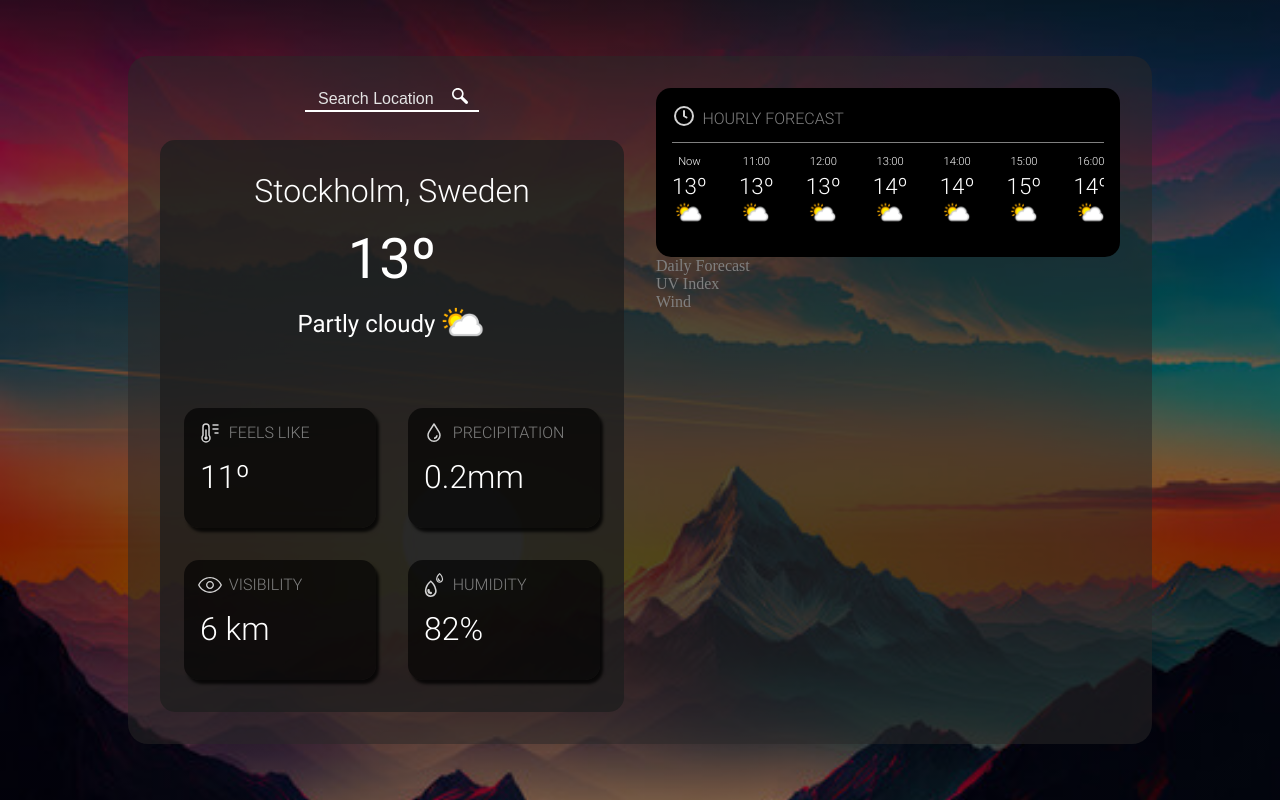
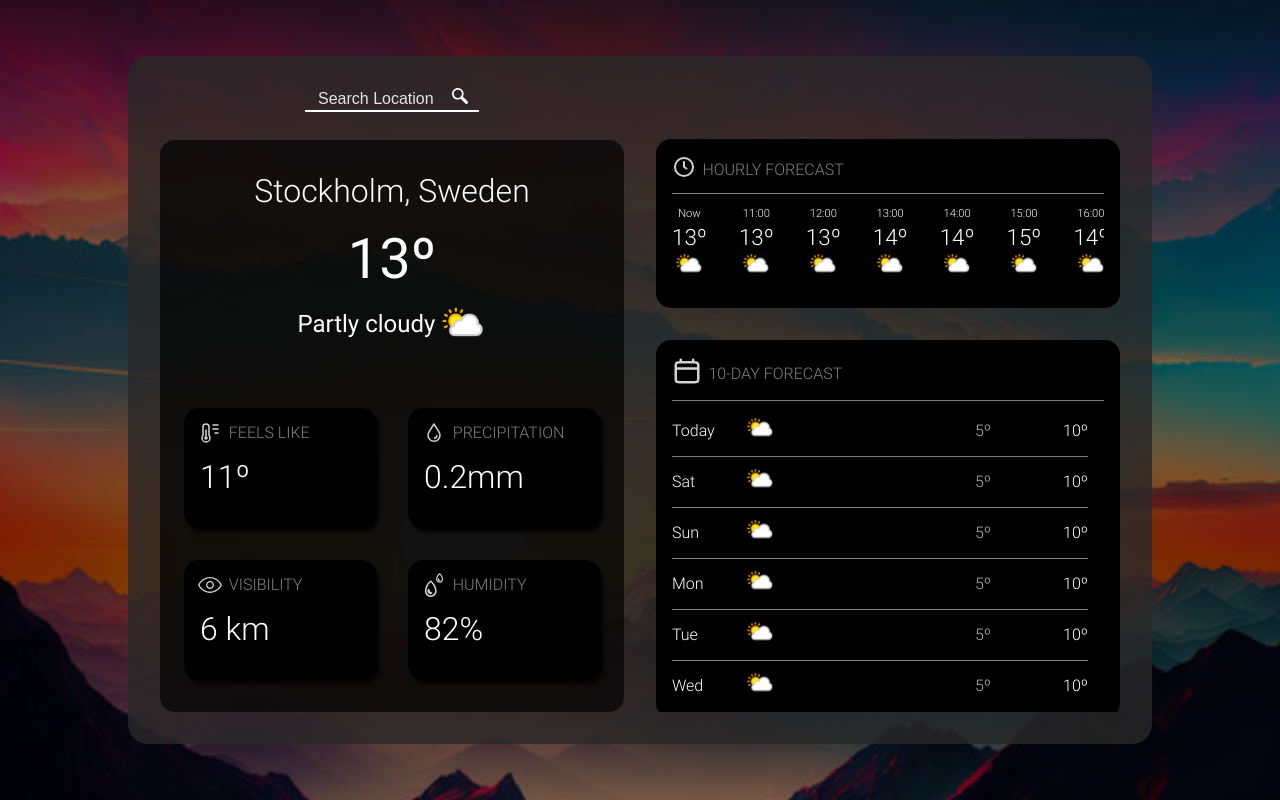
Before and after one commit to hampusbosson/weather-app, a website built with webpack: page src/index.html in a window 1280 px wide. Built offline with nearby package versions, Linux system fonts and the light colour scheme.

Commit message:
Add and style '10-day forecast' box.

```diff
--- a/src/index.html
+++ b/src/index.html
@@ -181,14 +181,71 @@
                 </div>
             </div>
             <div class="dayForecast">
-                <div class="boxTitle">Daily Forecast</div>
-            </div>
-            <div class="uvAndWind">
-                <div class="uvBox">
-                    <div class="boxTitle">UV Index</div>
+                <div class="daily-header">
+                    <div class="daily-header-icon"><img src="icons/calendar-svgrepo-com.svg" id="daily-header-icon"></div>
+                    <div class="boxTitle">10-DAY FORECAST</div>
                 </div>
-                <div class="windBox">
-                    <div class="boxTitle">Wind</div>
+                <div class="daily-box">
+                    <div class="i-daily" id="i-daily-first">
+                        <div class="day">Today</div>
+                        <div class="daily-icon"><img src="icons/weather/64x64/day/116.png" id="daily-icon"></div>
+                        <div class="daily-low-temp">5º</div>
+                        <div class="daily-high-temp">10º</div>
+                    </div>
+                    <div class="i-daily" id="i-daily">
+                        <div class="day">Sat</div>
+                        <div class="daily-icon"><img src="icons/weather/64x64/day/116.png" id="daily-icon"></div>
+                        <div class="daily-low-temp">5º</div>
+                        <div class="daily-high-temp">10º</div>
+                    </div>
+                    <div class="i-daily" id="i-daily">
+                        <div class="day">Sun</div>
+                        <div class="daily-icon"><img src="icons/weather/64x64/day/116.png" id="daily-icon"></div>
+                        <div class="daily-low-temp">5º</div>
+                        <div class="daily-high-temp">10º</div>
+                    </div>
+                    <div class="i-daily" id="i-daily">
+                        <div class="day">Mon</div>
+                        <div class="daily-icon"><img src="icons/weather/64x64/day/116.png" id="daily-icon"></div>
+                        <div class="daily-low-temp">5º</div>
+                        <div class="daily-high-temp">10º</div>
+                    </div>
+                    <div class="i-daily" id="i-daily">
+                        <div class="day">Tue</div>
+                        <div class="daily-icon"><img src="icons/weather/64x64/day/116.png" id="daily-icon"></div>
+                        <div class="daily-low-temp">5º</div>
+                        <div class="daily-high-temp">10º</div>
+                    </div>
+                    <div class="i-daily" id="i-daily">
+                        <div class="day">Wed</div>
+                        <div class="daily-icon"><img src="icons/weather/64x64/day/116.png" id="daily-icon"></div>
+                        <div class="daily-low-temp">5º</div>
+                        <div class="daily-high-temp">10º</div>
+                    </div>
+                    <div class="i-daily" id="i-daily">
+                        <div class="day">Thur</div>
+                        <div class="daily-icon"><img src="icons/weather/64x64/day/116.png" id="daily-icon"></div>
+                        <div class="daily-low-temp">5º</div>
+                        <div class="daily-high-temp">10º</div>
+                    </div>
+                    <div class="i-daily" id="i-daily">
+                        <div class="day">Fri</div>
+                        <div class="daily-icon"><img src="icons/weather/64x64/day/116.png" id="daily-icon"></div>
+                        <div class="daily-low-temp">5º</div>
+                        <div class="daily-high-temp">10º</div>
+                    </div>
+                    <div class="i-daily" id="i-daily">
+                        <div class="day">Sat</div>
+                        <div class="daily-icon"><img src="icons/weather/64x64/day/116.png" id="daily-icon"></div>
+                        <div class="daily-low-temp">5º</div>
+                        <div class="daily-high-temp">10º</div>
+                    </div>
+                    <div class="i-daily" id="i-daily-last">
+                        <div class="day">Sun</div>
+                        <div class="daily-icon"><img src="icons/weather/64x64/day/116.png" id="daily-icon"></div>
+                        <div class="daily-low-temp">5º</div>
+                        <div class="daily-high-temp">10º</div>
+                    </div>
                 </div>
             </div>
         </div>
--- a/src/style.css
+++ b/src/style.css
@@ -52,7 +52,7 @@ body::before {
     min-height: 39rem;
     width: 60rem;
     min-width: 50rem;
-    background-color: rgba(41, 40, 40, 0.537);
+    background-color: rgba(41, 40, 40, 0.81);
     margin: 5rem 25rem;
     display: flex;
     flex-direction: row;
@@ -71,7 +71,10 @@ body::before {
 .rightbox {
     display: flex;
     flex-direction: column;
+    gap: 2rem;
     overflow-x: auto;
+    overflow-y: hidden;
+    margin-top: 3.2rem;
 }
 
 .leftbox {
@@ -125,7 +128,7 @@ body::before {
     display: flex;
     flex-direction: column;
     justify-content: space-between;
-    background-color: rgba(30, 30, 30, 0.775);
+    background-color: rgba(0, 0, 0, 0.689);
     border-radius: 15px;
     height: 100%;
 }
@@ -196,7 +199,7 @@ body::before {
 }
 
 .lowerBox {
-    background-color: rgba(0, 0, 0, 0.637);
+    background-color: rgb(0, 0, 0);
     height: 7.5rem;
     width: 12rem;
     border-radius: 15px;
@@ -226,7 +229,7 @@ body::before {
     height: 1.5rem;
 }
 
-.hourlyForecast {
+.hourlyForecast, .dayForecast {
     display: flex;
     flex-direction: column;
     padding: 1rem;
@@ -243,11 +246,12 @@ body::before {
 .hours-box {
     display: flex;
     gap: 2rem;
-    overflow-x: auto; /* Enable horizontal scrolling */
+    overflow-x: auto;
     padding-bottom: 0.5rem;
 }
 
-.hour-header {
+
+.hour-header, .daily-header  {
     display: flex;
     align-items: center;
     gap: 0.4rem;
@@ -270,32 +274,36 @@ body::before {
     margin-top: 0.3rem;
 }
 
-#hour-icon {
+#hour-icon, #daily-header-icon, #daily-icon {
     margin: 0;
     padding: 0;
     height: 30px;
     width: 30px;
 }
 
-.hours-box::-webkit-scrollbar-track {
+.hours-box::-webkit-scrollbar-track, .daily-box::-webkit-scrollbar-track {
     background: #a5a5a5e2; /* Light grey background */
     border-radius: 5px;
 }
 
 /* Styling the scrollbar thumb (the draggable element) */
-.hours-box::-webkit-scrollbar-thumb {
+.hours-box::-webkit-scrollbar-thumb, .daily-box::-webkit-scrollbar-thumb {
     background: #5e5e5e; /* Dark grey thumb */
     border-radius: 5px;
 }
 
 /* On hover effect for the scrollbar thumb */
-.hours-box::-webkit-scrollbar-thumb:hover {
+.hours-box::-webkit-scrollbar-thumb:hover, .daily-box::-webkit-scrollbar-thumb:hover {
     background: #484848; /* Darker shade of grey on hover */
 }
 
 /* Styling the scrollbar itself (width and height) */
 .hours-box::-webkit-scrollbar {
     height: 0.5rem; /* For horizontal scrollbars */
+}
+
+.daily-box::-webkit-scrollbar {
+    width: 0.5rem;
 }
 
 
@@ -305,3 +313,48 @@ body::before {
     height: 24px;
     width: 24px;
 }
+
+.daily-box {
+    display: flex;
+    flex-direction: column;
+    overflow-y: auto;
+    max-height: 18rem;
+    padding-right: 1rem;
+}
+
+#i-daily {
+    display: flex;
+    align-items: center;
+    justify-content: space-between;
+    border-bottom: 1px solid gray;
+    padding-top: 0.5rem;
+    padding-bottom: 0.5rem;
+}
+
+#i-daily-last {
+    display: flex;
+    align-items: center;
+    justify-content: space-between;
+    padding-top: 0.5rem;
+    border: none;
+}
+
+#i-daily-first {
+    display: flex;
+    align-items: center;
+    justify-content: space-between;
+    padding-bottom: 0.5rem;
+    border-bottom: 1px solid gray;
+}
+
+.day {
+    width: 1px;
+}
+
+#daily-icon {
+    margin-right: 8rem;
+}
+
+.daily-low-temp {
+    color: rgba(255, 255, 255, 0.701);
+}
```
